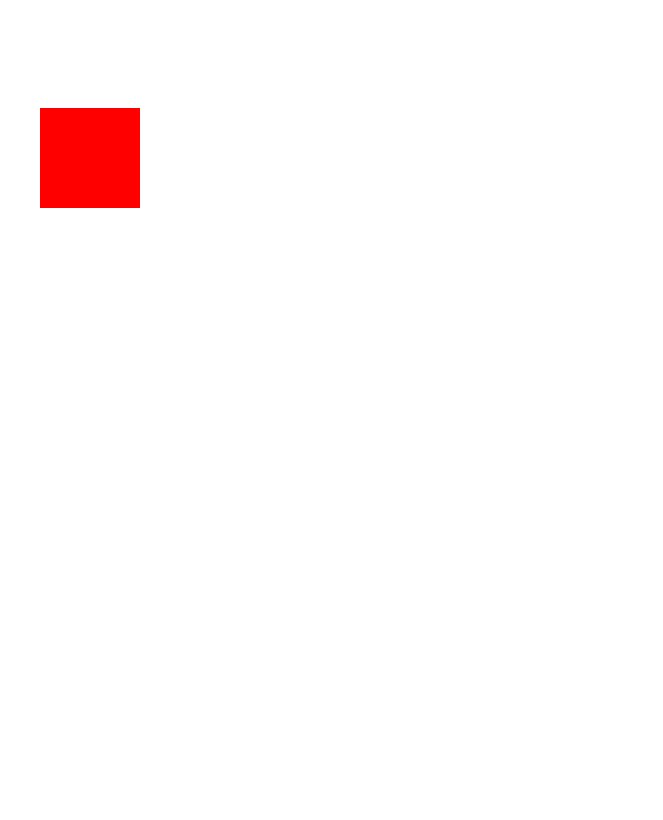
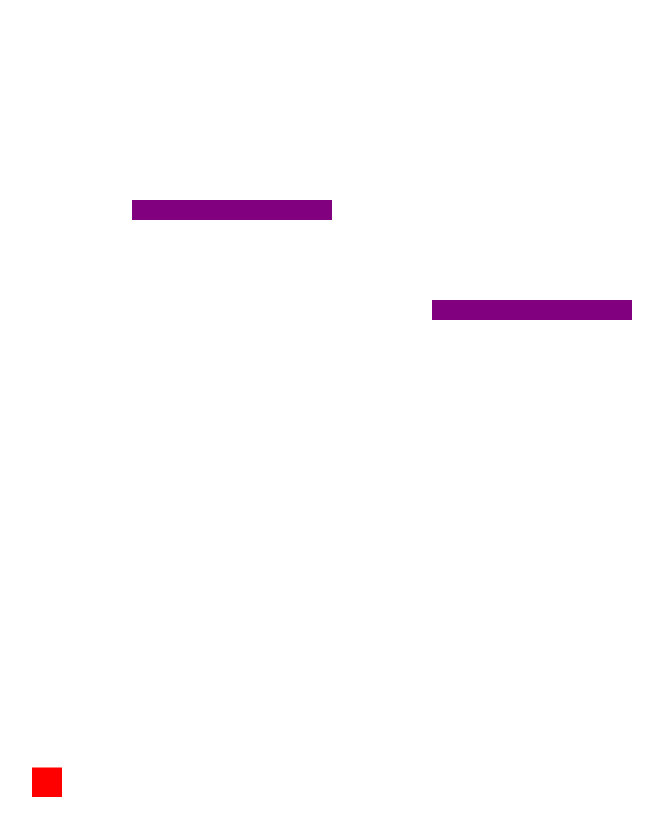
Before and after one commit to cristhina23/Maria.github.io, a plain HTML site: page index.html in a window 1280 px wide. Shown: the whole page, without its empty margins (68-731 px from the left). Drawn offline with Linux system fonts and the light colour scheme.

Commit message:
movement update

```diff
--- a/index.html
+++ b/index.html
@@ -7,6 +7,11 @@
       content="width=device-width, initial-scale=1.0"
     />
     <title>Maria Bross</title>
+    <style>
+      body {
+        margin: 0;
+      }
+    </style>
   </head>
   <body>
     <canvas></canvas>
--- a/index.js
+++ b/index.js
@@ -2,21 +2,158 @@ const canvas = document.querySelector("canvas");
 const c = canvas.getContext("2d");
 
 canvas.width = innerWidth;
-canvas.height = innerHeight;
+canvas.height = innerHeight - 3;
+
+const gravity = 0.5;
 class Player {
   constructor() {
     this.position = {
       x: 100,
       y: 100,
     };
-    this.width = 100;
-    this.height = 100;
+    this.velocity = {
+      x: 0,
+      y: 1,
+    };
+    this.width = 30;
+    this.height = 30;
   }
   draw() {
     c.fillStyle = "red";
     c.fillRect(this.position.x, this.position.y, this.width, this.height);
   }
+
+  update() {
+    this.draw();
+    this.position.y += this.velocity.y;
+    this.position.x += this.velocity.x;
+    if (this.position.y + this.height + this.velocity.y <= canvas.height) {
+      this.velocity.y += gravity;
+    } else {
+      this.velocity.y = 0;
+    }
+  }
+}
+
+class Platform {
+  constructor({ x, y }) {
+    this.position = {
+      x,
+      y,
+    };
+    this.width = 200;
+    this.height = 20;
+  }
+  draw() {
+    c.fillStyle = "purple";
+    c.fillRect(this.position.x, this.position.y, this.width, this.height);
+  }
 }
 
 const player = new Player();
-player.draw();
+const platforms = [
+  new Platform({ x: 200, y: 200 }),
+  new Platform({ x: 500, y: 300 }),
+];
+
+const keys = {
+  right: {
+    pressed: false,
+  },
+  left: {
+    pressed: false,
+  },
+  up: {
+    pressed: false,
+  },
+  down: {
+    pressed: false,
+  },
+};
+
+let scrollOfset = 0;
+
+function animate() {
+  requestAnimationFrame(animate);
+  c.clearRect(0, 0, canvas.width, canvas.height);
+  player.update();
+  platforms.forEach((platform) => {
+    platform.draw();
+  });
+
+  if (keys.right.pressed && player.position.x < 500) {
+    player.velocity.x = 5;
+  } else if (keys.left.pressed && player.position.x > 200) {
+    player.velocity.x = -5;
+  } else {
+    player.velocity.x = 0;
+    if (keys.right.pressed) {
+      scrollOfset -= 5;
+      platforms.forEach((platform) => {
+        platform.position.x -= 5;
+      });
+    } else if (keys.left.pressed) {
+      scrollOfset += 5;
+      platforms.forEach((platform) => {
+        platform.position.x += 5;
+      });
+    }
+  }
+  platforms.forEach((platform) => {
+    if (
+      player.position.y + player.height <= platform.position.y &&
+      player.position.y + player.height + player.velocity.y >=
+        platform.position.y &&
+      player.position.x + player.width >= platform.position.x &&
+      player.position.x <= platform.position.x + platform.width
+    ) {
+      player.velocity.y = 0;
+    }
+  });
+
+  if (scrollOfset > 2000) {
+    console.log("end");
+  }
+}
+
+animate();
+
+addEventListener("keydown", ({ keyCode }) => {
+  switch (keyCode) {
+    case 65:
+      console.log("left");
+      keys.left.pressed = true;
+      break;
+    case 83:
+      console.log("down");
+      break;
+    case 68:
+      console.log("right");
+      keys.right.pressed = true;
+      break;
+    case 87:
+      console.log("up");
+      player.velocity.y -= 20;
+      break;
+  }
+});
+
+addEventListener("keyup", ({ keyCode }) => {
+  switch (keyCode) {
+    case 65:
+      console.log("left");
+      keys.left.pressed = false;
+      break;
+    case 83:
+      console.log("down");
+      break;
+    case 68:
+      console.log("right");
+      keys.right.pressed = false;
+      break;
+    case 87:
+      console.log("up");
+      player.velocity.y = 0;
+      break;
+  }
+});
```
Also changed, not shown: images/background.png (added), images/hills.png (added), images/platform.png (added), images/platformSmallTall.png (added), images/spriteRunLeft.png (added), images/spriteRunRight.png (added), images/spriteStandLeft.png (added), images/spriteStandRight.png (added).
